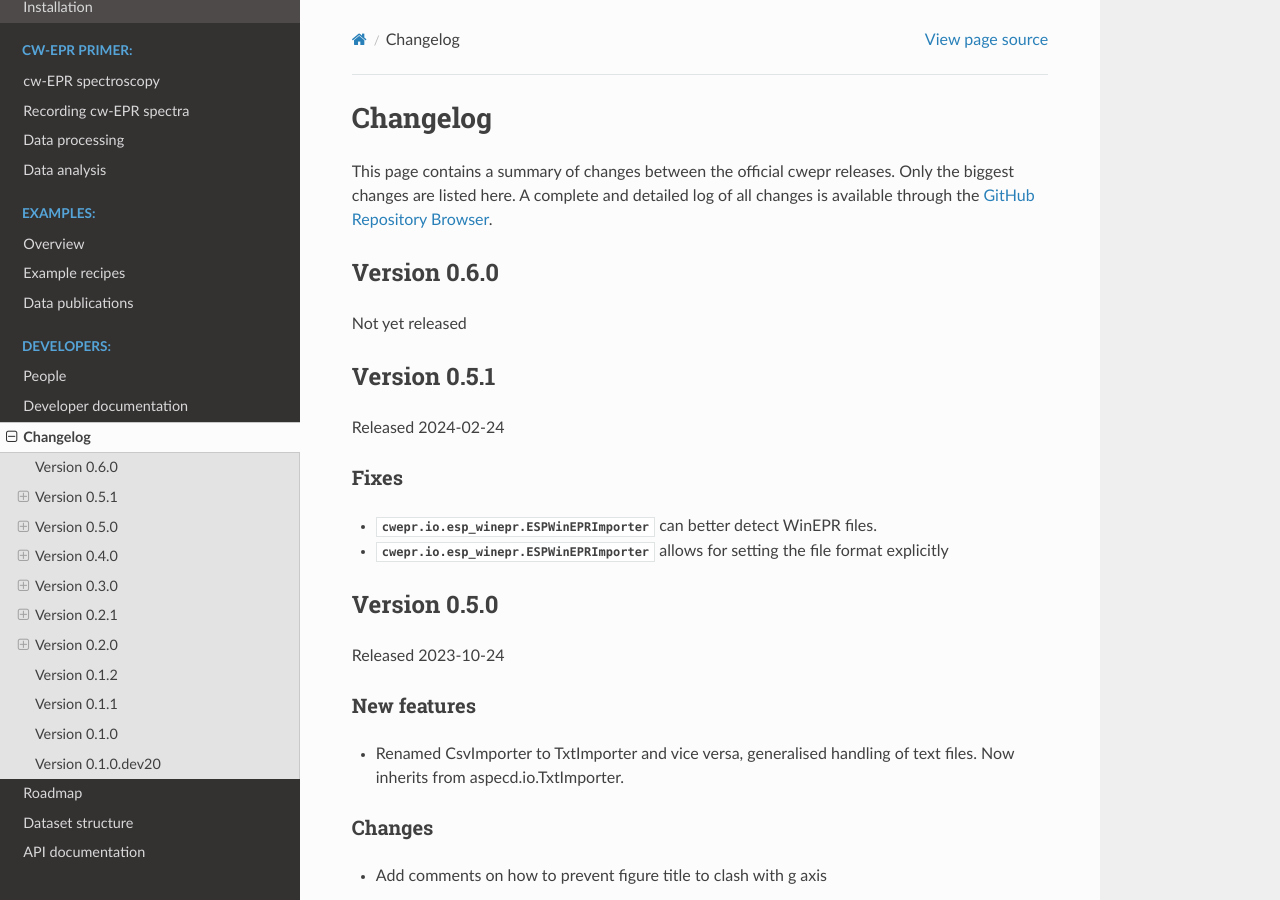
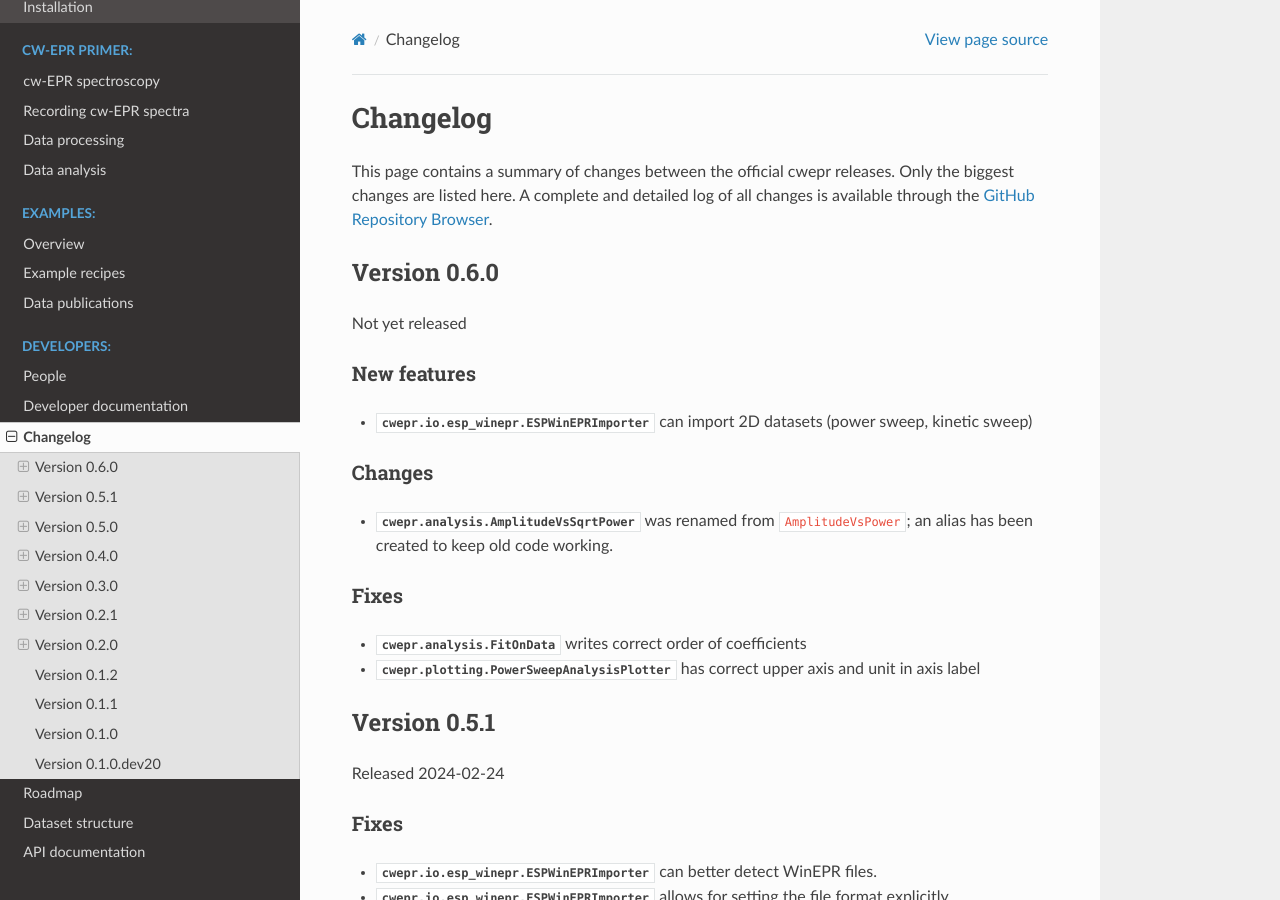
Before and after one commit to tillbiskup/cwepr, a Sphinx documentation site: the page built from docs/changelog.rst, in a window 1280 px wide and 900 px high. Built offline with Sphinx 7.4.7 and the Read the Docs theme 3.1.0, drawn with Linux system fonts in a browser that asks for light colours.

Commit message:
Update changelog; fix docstrings

```diff
--- a/docs/changelog.rst
+++ b/docs/changelog.rst
@@ -8,6 +8,25 @@ Version 0.6.0
 =============
 
 Not yet released
+
+
+New features
+------------
+
+* :class:`cwepr.io.esp_winepr.ESPWinEPRImporter` can import 2D datasets (power sweep, kinetic sweep)
+
+
+Changes
+-------
+
+* :class:`cwepr.analysis.AmplitudeVsSqrtPower` was renamed from ``AmplitudeVsPower``; an alias has been created to keep old code working.
+
+
+Fixes
+-----
+
+* :class:`cwepr.analysis.FitOnData` writes correct order of coefficients
+* :class:`cwepr.plotting.PowerSweepAnalysisPlotter` has correct upper axis and unit in axis label
 
 
 Version 0.5.1
--- a/docs/conf.py
+++ b/docs/conf.py
@@ -67,7 +67,7 @@ templates_path = ["_templates"]
 # You can specify multiple suffix as a list of string:
 #
 # source_suffix = ['.rst', '.md']
-source_suffix = ".rst"
+source_suffix = {'.rst': 'restructuredtext'}
 
 # The master toctree document.
 master_doc = "index"
```
Also changed, not shown: 2 other files.
